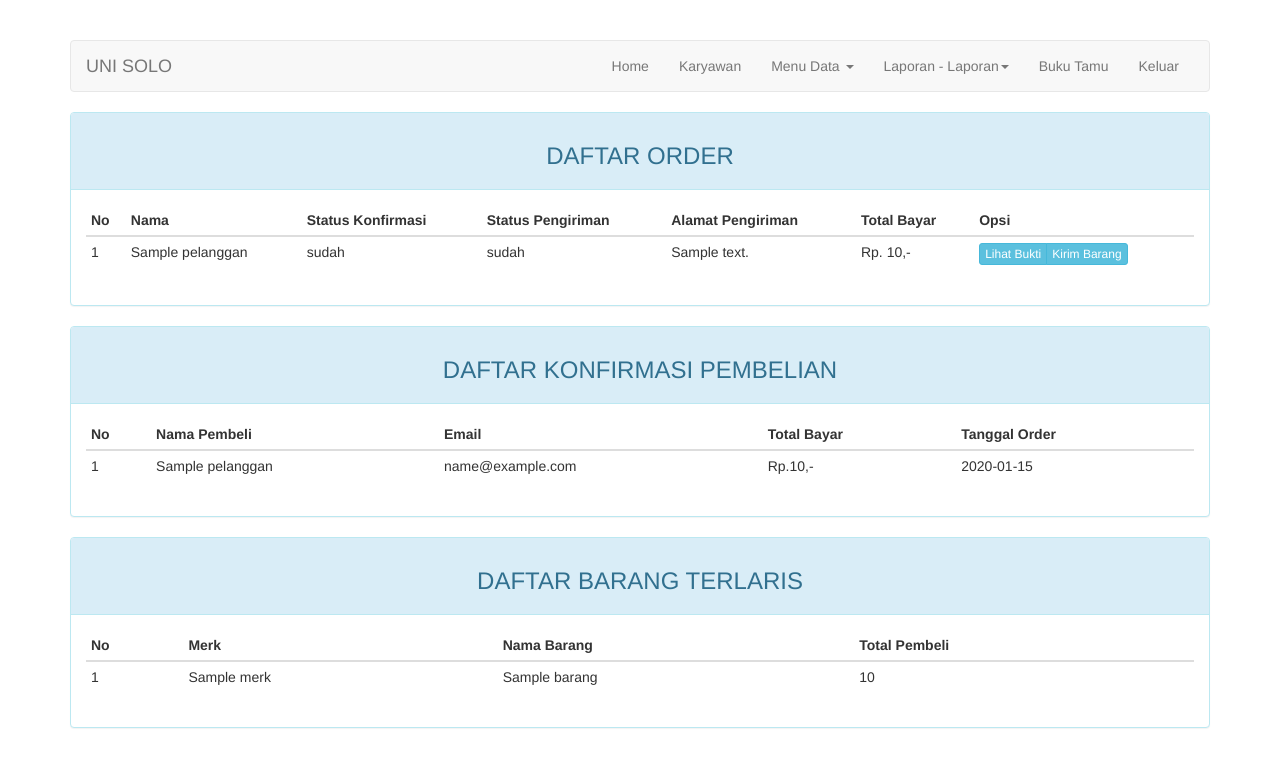
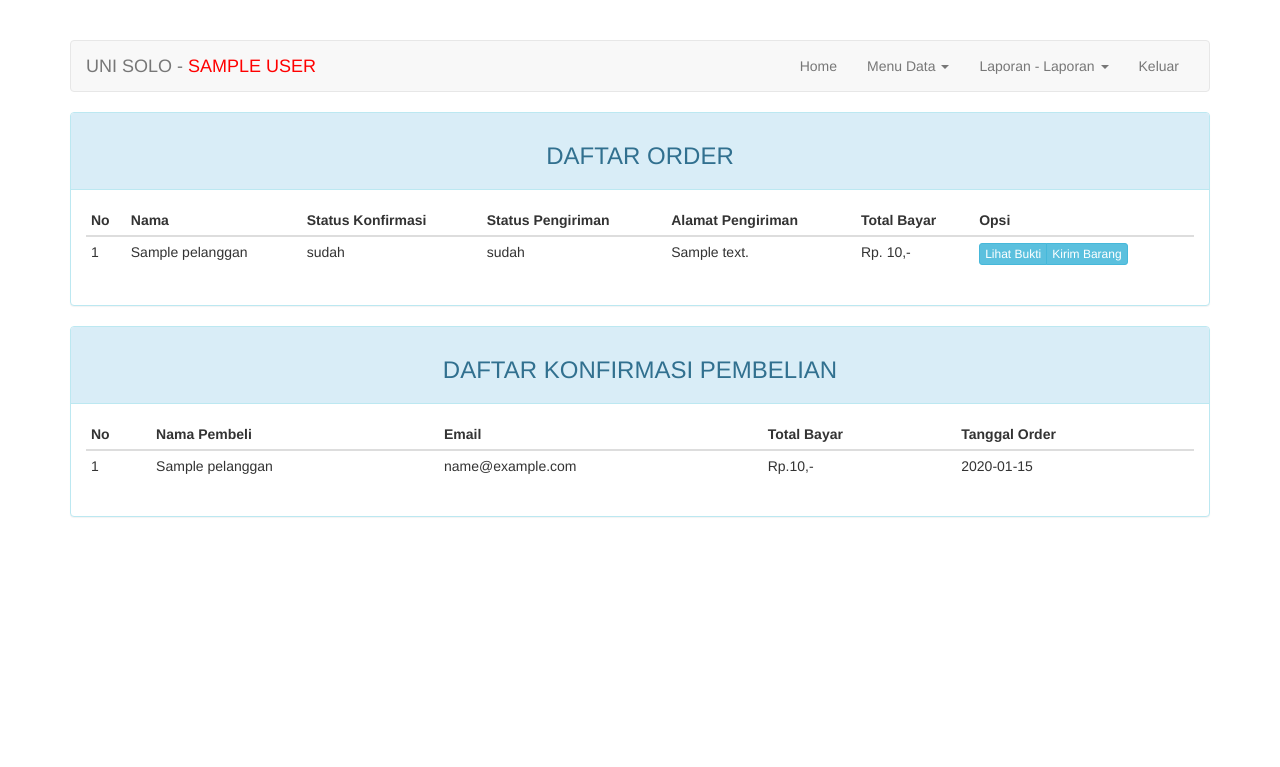
Before and after one commit to imamdigmi/simple-ecommerce, a PHP site: page /karyawan/index.php in a window 1280 px wide. Shown: the top 767 px of the page. Run offline with PHP 8.4, Linux system fonts and the light colour scheme; the visitor is signed in with stand-in values (Sample User, id 1); tables that the repository leaves empty hold one stand-in row (values such as "Sample post").

Commit message:
all done 1.3

```diff
--- a/config.php
+++ b/config.php
@@ -1,7 +1,7 @@
 <?php
 
 // Membuat koneksi ke database
-$koneksi = new Mysqli("localhost", "root", "idiot", "uni-solo");
+$koneksi = new Mysqli("localhost", "root", "idiot", "e-commerce");
 
 // Jika koneksi gagal
 if (!$koneksi) {
--- a/halaman/home.php
+++ b/halaman/home.php
@@ -1,6 +1,6 @@
 <form action="" method="POST">
     <div class="row">
-        <?php if($query = $koneksi->query("SELECT * FROM barang")): ?>
+        <?php if($query = $koneksi->query("SELECT * FROM barang WHERE stok != 0")): ?>
             <?php while($barang = $query->fetch_array()): ?>
                 <div class="col-sm-6 col-md-4">
                     <div class="thumbnail">
--- a/karyawan/halaman/home.php
+++ b/karyawan/halaman/home.php
@@ -92,34 +92,3 @@ if (isset($_GET['action']) AND $_GET['action'] == 'kirim') {
         </div>
     </div>
 </div>
-<div class="col-md-12">
-    <div class="panel panel-info">
-        <div class="panel-heading"><h3 class="text-center">DAFTAR BARANG TERLARIS</h3></div>
-        <div class="panel-body">
-            <table class="table table-condensed">
-                <thead>
-                    <tr>
-                        <th>No</th>
-                        <th>Merk</th>
-                        <th>Nama Barang</th>
-                        <th>Total Pembeli</th>
-                    </tr>
-                </thead>
-                <tbody>
-                    <?php $sql = "SELECT m.*, b.*, o.* FROM barang b JOIN merk m ON m.id_merk=b.id_merk JOIN order_detail o ON o.id_barang=b.id_barang"; ?>
-                    <?php if($query = $koneksi->query($sql)): ?>
-                        <?php $no = 1; ?>
-                        <?php while($data = $query->fetch_array()): ?>
-                        <tr>
-                            <td><?=$no++?></td>
-                            <td><?=$data['nama_merk']?></td>
-                            <td><?=$data['nama_barang']?></td>
-                            <td><?=$data['jumlah']?></td>
-                        </tr>
-                        <?php endwhile ?>
-                    <?php endif ?>
-                </tbody>
-            </table>
-        </div>
-    </div>
-</div>
--- a/karyawan/halaman/merk.php
+++ b/karyawan/halaman/merk.php
@@ -5,14 +5,14 @@ if (isset($_POST['form']) AND $_POST['form'] == 'true') {
         echo "
             <script>
                 alert('Berhasil diinput!');
-                window.location='?halaman=barang';
+                window.location='?halaman=merk';
             </script>
         ";
     } else {
         echo "
             <script>
                 alert('Gagal diinput!');
-                window.location='?halaman=barang';
+                window.location='?halaman=merk';
             </script>
         ";
     }
--- a/karyawan/index.php
+++ b/karyawan/index.php
@@ -28,31 +28,33 @@ if (!isset($_SESSION['is_karyawan'])) {
         <nav class="navbar navbar-default">
             <div class="container-fluid">
                 <div class="navbar-header">
-                    <a class="navbar-brand" href="#">UNI SOLO</a>
+                    <a class="navbar-brand" href="#">UNI SOLO - <span style="color: red;"><?=strtoupper($_SESSION['nama_karyawan'])?></span></a>
                 </div>
                 <div class="collapse navbar-collapse" id="bs-example-navbar-collapse-1">
                     <ul class="nav navbar-nav navbar-right">
                         <li><a href="index.php">Home</a></li>
-                        <li><a href="?halaman=karyawan">Karyawan</a></li>
                         <li class="dropdown">
                             <a href="#" class="dropdown-toggle" data-toggle="dropdown" role="button" aria-haspopup="true" aria-expanded="false">Menu Data <span class="caret"></span></a>
                             <ul class="dropdown-menu">
-                                <li><a href="?halaman=barang">Daftar Barang</a></li>
-                                <li><a href="?halaman=merk">Daftar Merk</a></li>
+                                <li><a href="?halaman=barang">Barang</a></li>
+                                <li><a href="?halaman=merk">Merk</a></li>
                                 <li><a href="?halaman=ongkos_kirim">Ongkos Kirim</a></li>
                                 <li><a href="?halaman=pelanggan">Pelanggan</a></li>
+                                <li><a href="?halaman=buku_tamu">Buku Tamu</a></li>
+                                <li class="divider"></li>
+                                <li><a href="?halaman=karyawan">Karyawan</a></li>
                             </ul>
                         </li>
                         <li class="dropdown">
-                            <a href="#" class="dropdown-toggle" data-toggle="dropdown" role="button" aria-haspopup="true" aria-expanded="false">Laporan - Laporan<span class="caret"></span></a>
+                            <a href="#" class="dropdown-toggle" data-toggle="dropdown" role="button" aria-haspopup="true" aria-expanded="false">Laporan - Laporan <span class="caret"></span></a>
                             <ul class="dropdown-menu">
                                 <li><a href="?halaman=lap_pernota">Pernota</a></li>
                                 <li><a href="?halaman=lap_perperiode">Perperiode</a></li>
                                 <li><a href="?halaman=lap_status_order">Status Order</a></li>
                                 <li><a href="?halaman=lap_barang_permerk">Barang Permerk</a></li>
+                                <li><a href="?halaman=lap_barang_terlaris">Barang Terlaris</a></li>
                             </ul>
                         </li>
-                        <li><a href="?halaman=buku_tamu">Buku Tamu</a></li>
                         <li><a href="logout.php">Keluar</a></li>
                     </ul>
                 </div><!-- /.navbar-collapse -->
@@ -110,6 +112,9 @@ if (!isset($_SESSION['is_karyawan'])) {
                 case 'bukti_pembayaran':
                     $halaman = "bukti_pembayaran";
                 break;
+                case 'lap_barang_terlaris':
+                    $halaman = "lap_barang_terlaris";
+                break;
                 default: $halaman = "home"; break;
             }
             include 'halaman/' . $halaman . '.php';
--- a/karyawan/login.php
+++ b/karyawan/login.php
@@ -7,7 +7,7 @@ if (isset($_POST['on']) AND $_POST['on'] == 'true') {
             session_start();
             while ($data = $query->fetch_array()) {
                 $_SESSION['is_karyawan'] = true;
-                $_SESSION['nama'] = $data['nama'];
+                $_SESSION['nama_karyawan'] = $data['nama'];
                 $_SESSION['email'] = $data['email'];
             }
             header('location: index.php');
```
Also changed, not shown: karyawan/halaman/bukti_pembayaran.php (+12 -2 lines), karyawan/halaman/lap_barang_terlaris.php (added, +36 -0 lines), karyawan/halaman/lap_perperiode.php (+7 -1 lines), barang/08062016211825.jpg (deleted), barang/08062016212554.jpg (deleted), barang/08062016225856.jpg (deleted), barang/08062016230346.jpg (deleted).
